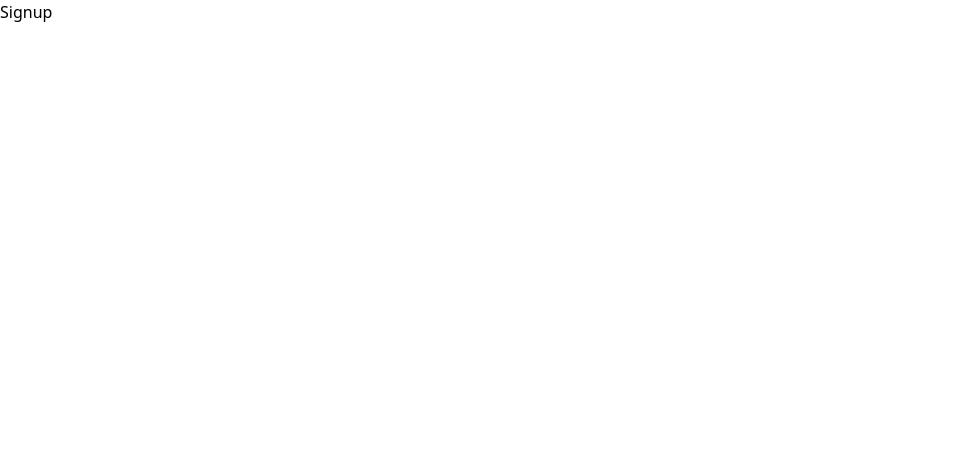
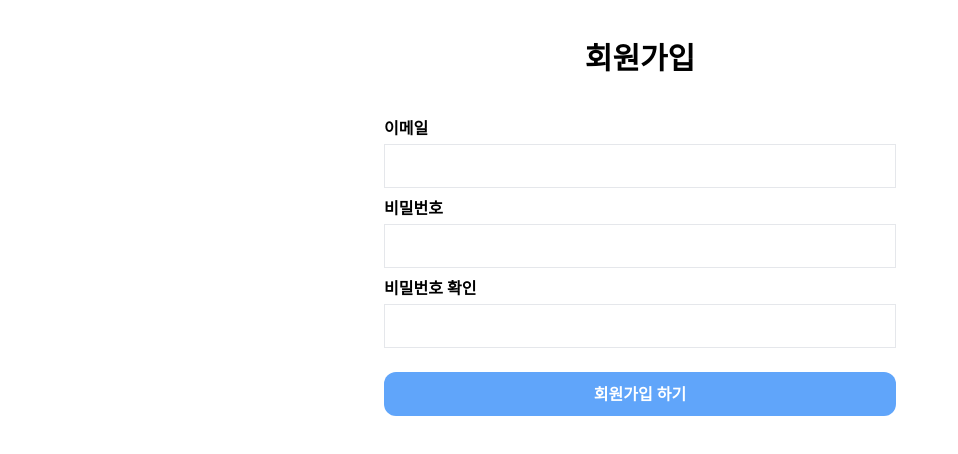
Before and after one commit to sujinlee0202/wanted-pre-onboarding-challenge-fe-27, a React (Vite) app: page /signup in a window 1280 px wide. Shown: the top 454 px of the page, without its empty margins (0-958 px from the left). Built offline with nearby package versions, Linux system fonts and the light colour scheme.

Commit message:
feat: 회원가입 페이지 UI 구현 및 유효성 검사 추가

```diff
--- a/package.json
+++ b/package.json
@@ -12,7 +12,8 @@
   "dependencies": {
     "react": "^18.3.1",
     "react-dom": "^18.3.1",
-    "react-router-dom": "^6.27.0"
+    "react-router-dom": "^6.27.0",
+    "tailwind-merge": "^2.5.4"
   },
   "devDependencies": {
     "@eslint/js": "^9.13.0",
--- a/src/pages/auth/Signup.tsx
+++ b/src/pages/auth/Signup.tsx
@@ -1,4 +1,101 @@
+import { useState } from "react";
+import { twMerge } from "tailwind-merge";
+import Button from "../../components/Button";
+import Input from "../../components/Input";
+import { User } from "../../types/user";
+
 const Signup = () => {
-  return <div>Signup</div>;
+  const [formState, setFormState] = useState<User>({
+    email: "",
+    password: "",
+    password_confirm: "",
+  });
+  const [isActive, setIsActive] = useState(false);
+
+  const onChangeInputs = (e: React.ChangeEvent<HTMLInputElement>) => {
+    setFormState((prev) => ({
+      ...prev,
+      [e.target.name]: e.target.value,
+    }));
+
+    validateForm({ ...formState, [e.target.name]: e.target.value });
+  };
+
+  // 폼 유효성 검사 함수
+  const validateForm = (formState: User) => {
+    const EmailRegex = /^[A-Za-z0-9._%+-]+@[A-Za-z0-9.-]+\.[A-Za-z]{1,}$/;
+    const emailValid = EmailRegex.test(formState.email);
+    const passwordValid = formState.password.length >= 8;
+    const passwordConfirmValid = formState.password_confirm.length >= 8;
+    const isValidateFormState =
+      emailValid && passwordValid && passwordConfirmValid;
+
+    // 유효성 검사 통과 시 버튼 활성화
+    setIsActive(isValidateFormState);
+  };
+
+  const handleSubmit = (e: React.FormEvent<HTMLFormElement>) => {
+    e.preventDefault();
+
+    if (formState.password === formState.password_confirm) {
+      console.log("signup success");
+    } else {
+      console.log("signup fail");
+    }
+  };
+
+  return (
+    <div className='flex flex-col items-center w-[512px] mx-auto pt-10'>
+      <p className='text-3xl font-bold pb-10'>회원가입</p>
+      <form
+        className='flex flex-col gap-2 w-full'
+        onSubmit={handleSubmit}
+        noValidate
+      >
+        <div className='flex flex-col gap-1'>
+          <p className='font-bold'>이메일</p>
+          <Input
+            type='email'
+            name='email'
+            className='w-full h-11'
+            value={formState.email}
+            onChange={onChangeInputs}
+          />
+        </div>
+
+        <div className='flex flex-col gap-1'>
+          <p className='font-bold'>비밀번호</p>
+          <Input
+            type='password'
+            name='password'
+            className='w-full h-11'
+            value={formState.password}
+            onChange={onChangeInputs}
+          />
+        </div>
+
+        <div className='flex flex-col gap-1'>
+          <p className='font-bold'>비밀번호 확인</p>
+          <Input
+            type='password'
+            name='password_confirm'
+            className='w-full h-11'
+            value={formState.password_confirm}
+            onChange={onChangeInputs}
+          />
+        </div>
+
+        <Button
+          className={twMerge(
+            "w-full h-11 bg-blue-400 rounded-xl text-white font-bold my-4",
+            isActive && "bg-blue-600"
+          )}
+          disabled={!isActive}
+        >
+          회원가입 하기
+        </Button>
+      </form>
+    </div>
+  );
 };
 export default Signup;
--- /dev/null
+++ b/src/types/user.ts
@@ -0,0 +1,5 @@
+export interface User {
+  email: string;
+  password: string;
+  password_confirm: string;
+}
```
Also changed, not shown: 1 other file (tests, documents, lock files or other folders).
